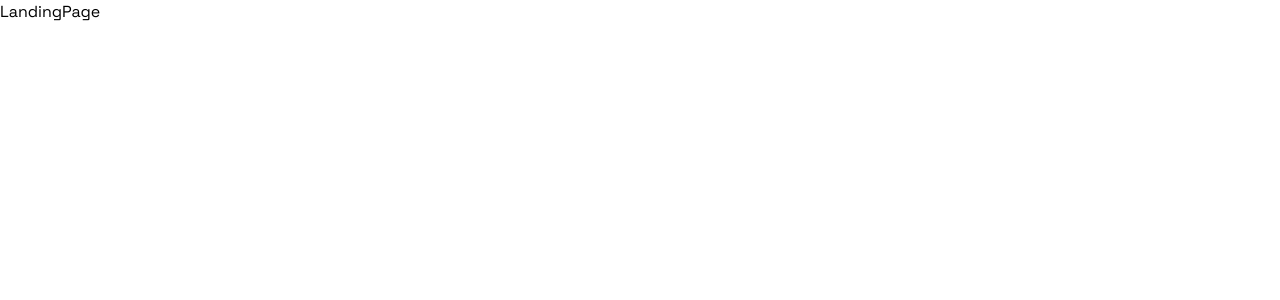
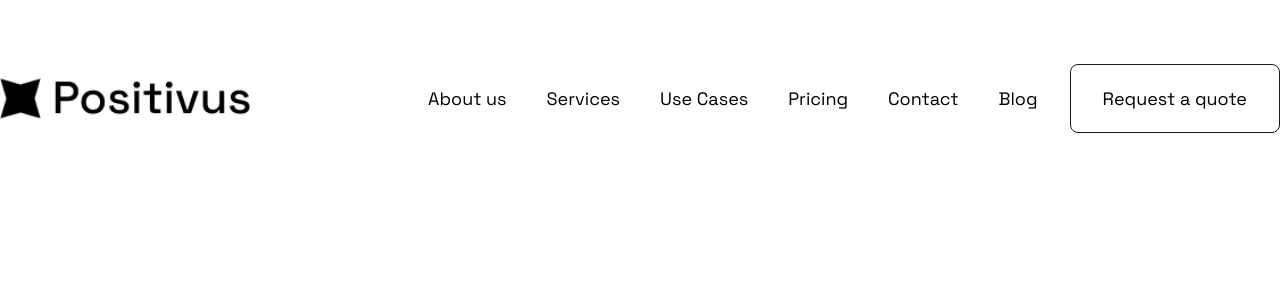
Before and after one commit to naimdotcom/Positivus-Landing, a Next.js app: page / in a window 1280 px wide. Shown: the top 300 px of the page. Built offline with nearby package versions, Linux system fonts and the light colour scheme.

Commit message:
Implement Navbar component with dynamic links and integrate into LandingPage

```diff
--- a/src/components/LandingPage.jsx
+++ b/src/components/LandingPage.jsx
@@ -1,7 +1,12 @@
 import React from "react";
+import Navbar from "./Navbar";
 
 function LandingPage() {
-  return <div>LandingPage</div>;
+  return (
+    <div>
+      <Navbar />
+    </div>
+  );
 }
 
 export default LandingPage;
--- a/src/components/Navbar.jsx
+++ b/src/components/Navbar.jsx
@@ -1,7 +1,37 @@
+import { navbar } from "@/data";
+import Image from "next/image";
 import React from "react";
 
 function Navbar() {
-  return <div>Navbar</div>;
+  return (
+    <div className="container mx-auto my-16">
+      <div className="flex items-center justify-between">
+        <picture>
+          <Image
+            src={"/positivus.png"}
+            width={250}
+            height={60}
+            className="min-w-[250px] min-h-[60px] w-full h-full"
+            alt="Positivus Logo"
+          />
+        </picture>
+        <div className="flex items-center gap-8">
+          <div className="flex gap-10">
+            {navbar.map((item) => (
+              <p className="cursor-pointer text-p font-space-grotesk">
+                {item.name}
+              </p>
+            ))}
+          </div>
+          <div>
+            <button className="border py-5 px-8 rounded-lg text-p font-space-grotesk hover:bg-primary hover:text-secondary border-secondary duration-300 ease-linear">
+              Request a quote
+            </button>
+          </div>
+        </div>
+      </div>
+    </div>
+  );
 }
 
 export default Navbar;
--- /dev/null
+++ b/src/data/index.js
@@ -0,0 +1,28 @@
+const navbar = [
+  {
+    name: "About us",
+    link: "",
+  },
+  {
+    name: "Services",
+    link: "",
+  },
+  {
+    name: "Use Cases",
+    link: "",
+  },
+  {
+    name: "Pricing",
+    link: "",
+  },
+  {
+    name: "Contact",
+    link: "",
+  },
+  {
+    name: "Blog",
+    link: "",
+  },
+];
+
+export { navbar };
```
